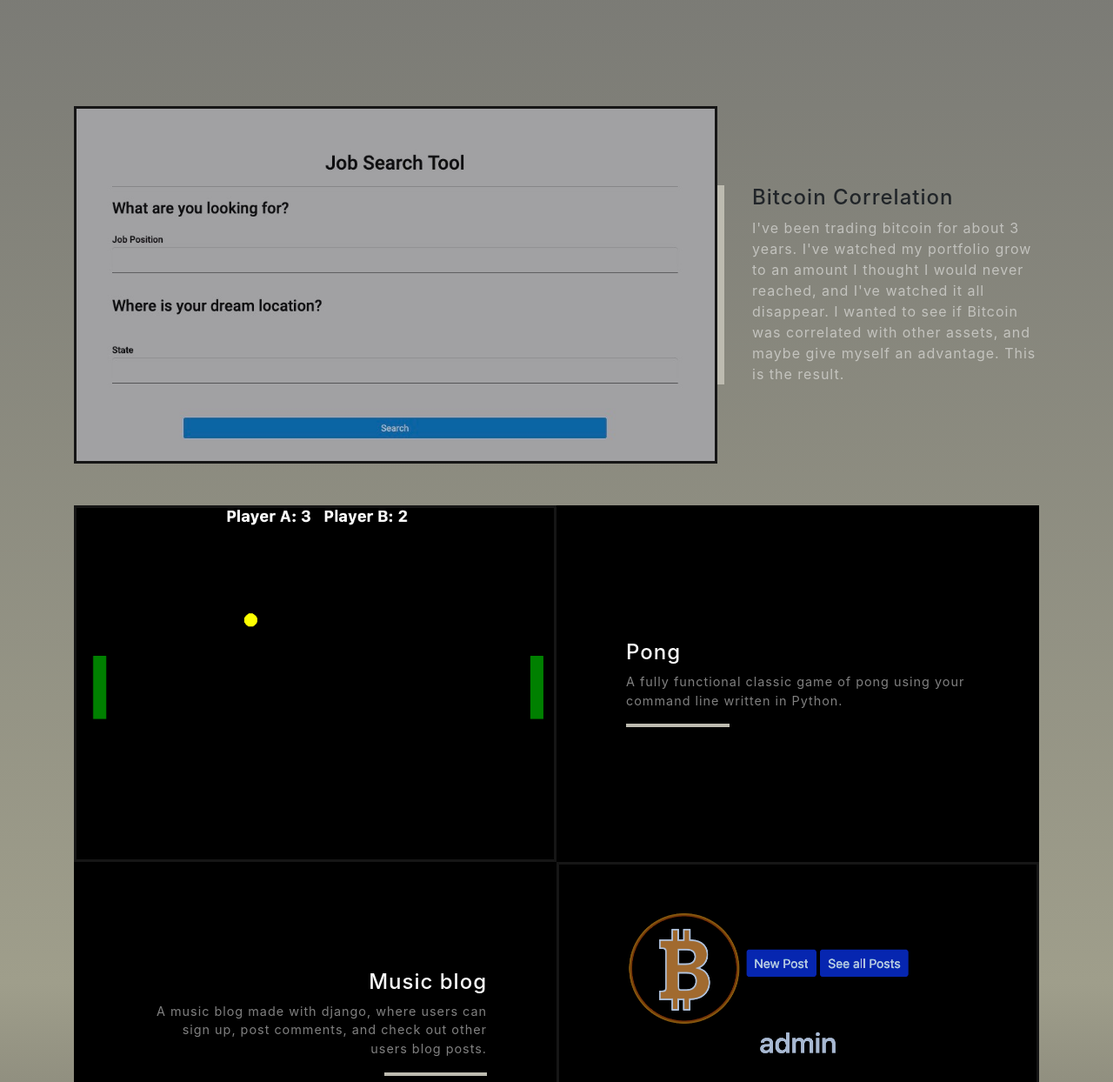
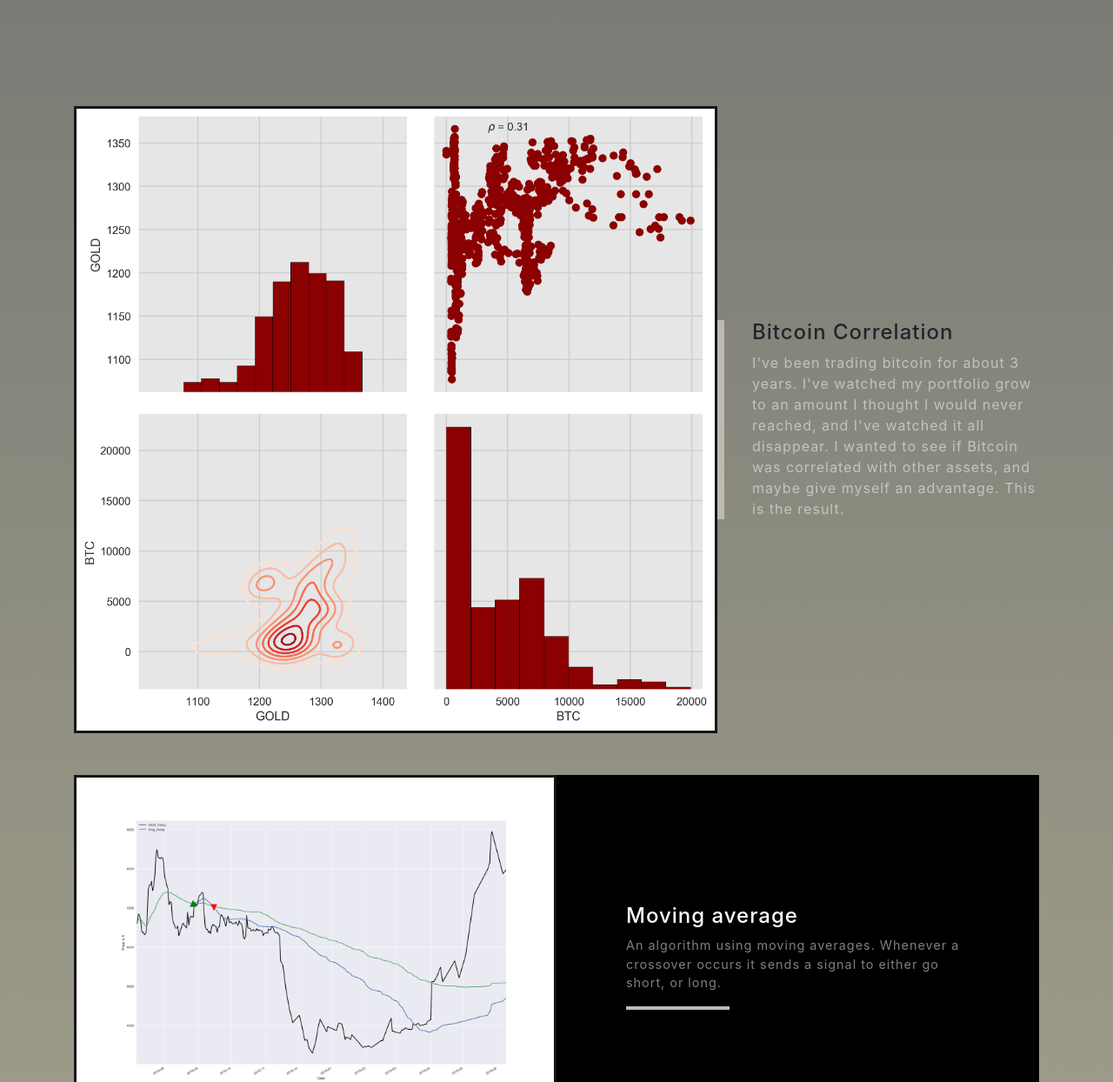
Before and after one commit to hilljtm/hilljtm.github.io, a website with bundled scripts: page index.html in a window 1280 px wide. Shown: the part 1940-3184 px from the top of the page at 87% size. Built offline with nearby package versions, Linux system fonts and the light colour scheme; a script that the page names is missing.

Commit message:
moving average added

```diff
--- a/index.html
+++ b/index.html
@@ -93,8 +93,8 @@
       <!-- Featured Project Row -->
       <div class="row align-items-center no-gutters mb-4 mb-lg-5">
         <div class="col-xl-8 col-lg-7">
-          <a href="https://cjon-red-badge-angular-project.herokuapp.com/home" target="_blank">
-            <img class="img-fluid mb-3 mb-lg-0" src="img/jobsearch.jpg" alt="jobsearch">
+          <a href="https://github.com/hilljtm/Correlations" target="_blank">
+            <img class="img-fluid mb-3 mb-lg-0" src="img/goldportfolio.png" alt="btccorrelation">
           </a>
         </div>
         <div class="col-xl-4 col-lg-5">
@@ -108,17 +108,16 @@
       <!-- Project One Row -->
       <div class="row justify-content-center no-gutters mb-5 mb-lg-0">
         <div class="col-lg-6">
-          <a href="https://github.com/hilljtm/gold_game" target="_blank">
-            <img class="img-fluid" src="img/pong.png" alt="Pong in Python">
+          <a href="https://github.com/hilljtm/algo-" target="_blank">
+            <img class="img-fluid" src="img/maportfolio.png" alt="algo">
           </a>
         </div>
         <div class="col-lg-6">
           <div class="bg-black text-center h-100 project">
             <div class="d-flex h-100">
               <div class="project-text w-100 my-auto text-center text-lg-left">
-                <h4 class="text-white">Pong</h4>
-                <p class="mb-0 text-white-50">A fully functional classic game of pong using your command line written in
-                  Python.</p>
+                <h4 class="text-white">Moving average</h4>
+                <p class="mb-0 text-white-50">An algorithm using moving averages. Whenever a crossover occurs it sends a signal to either go short, or long. </p>
                 <hr class="d-none d-lg-block mb-0 ml-0">
               </div>
             </div>
```
Also changed, not shown: img/goldportfolio.png (added), img/maportfolio.png (added).
